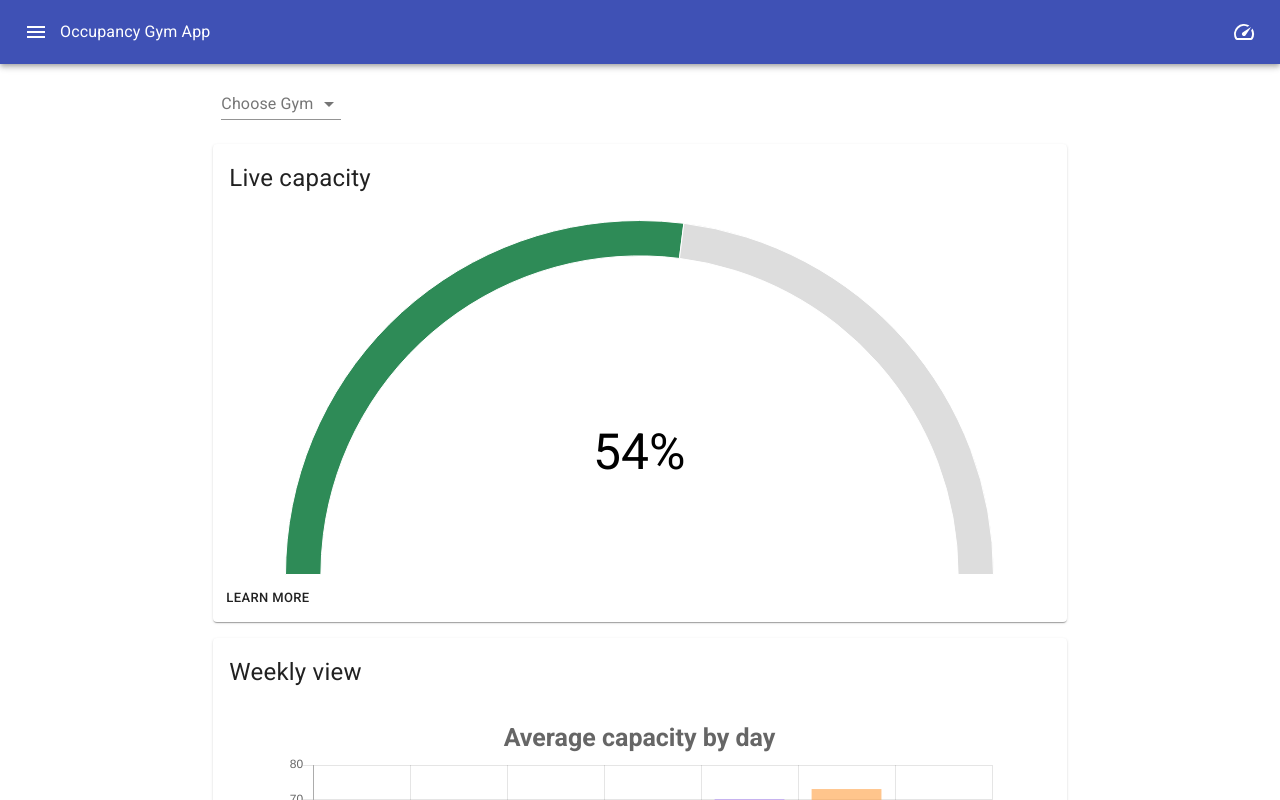
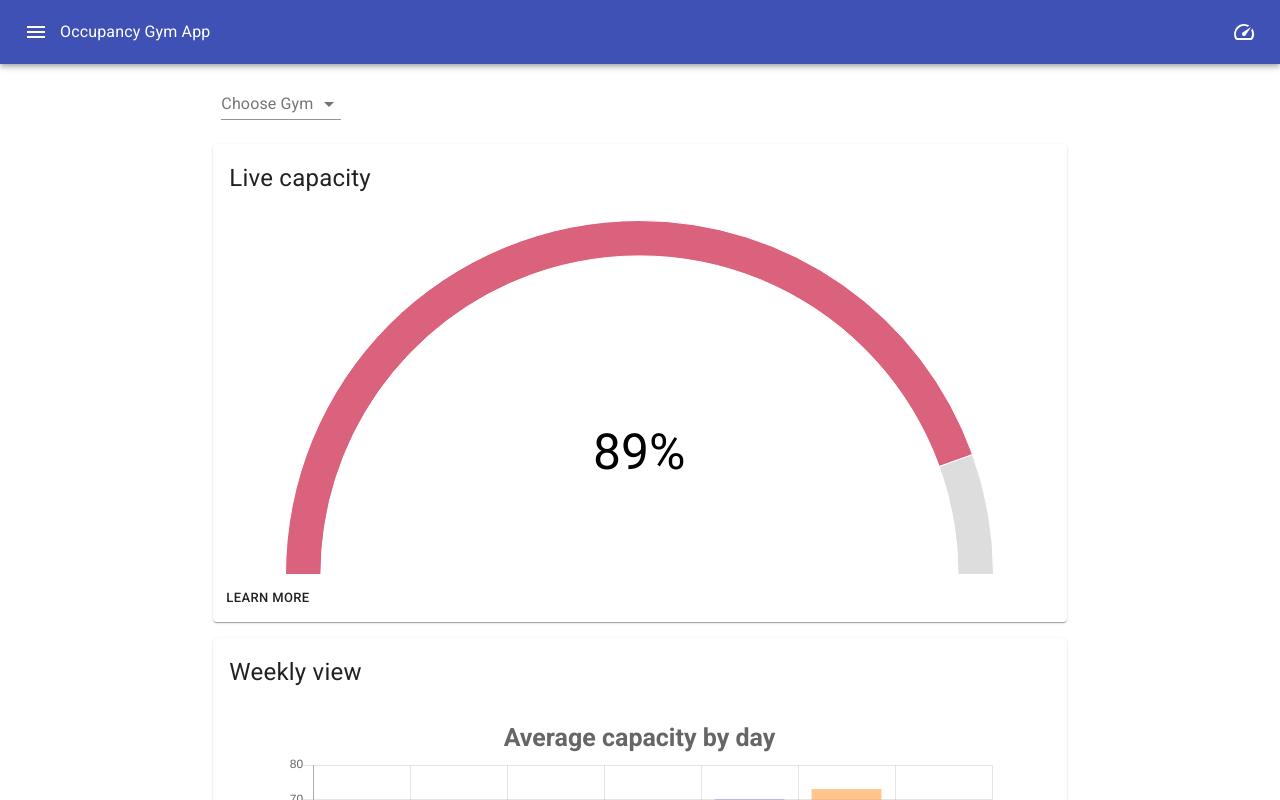
Before and after one commit to JottScones/frontend-testing, a React (Create React App) app: page / in a window 1280 px wide. Shown: the top 800 px of the page. Built offline with nearby package versions, Linux system fonts and the light colour scheme; the HTML template or start-up script is replaced by a standard one.

Commit message:
The capacity bar now changes colour based on the percentage

```diff
--- a/src/components/Content.js
+++ b/src/components/Content.js
@@ -18,7 +18,7 @@ const content = (dayNumber, setDayNumber) => (
           <Grid container direction="row">
             <Grid item xs={1} ms={2} ></Grid>
             <Grid item xs={10} ms={8} >
-              <Capacity capacity={54}/>
+              <Capacity capacity={89}/>
             </Grid>
             <Grid item xs={1} ms={2} ></Grid>
           </Grid>
--- a/src/components/charts/Capacity.js
+++ b/src/components/charts/Capacity.js
@@ -1,6 +1,12 @@
 import React from 'react';
 import {Doughnut, Chart} from 'react-chartjs-2';
 import "typeface-roboto";
+
+const colorOfBar = capacity => (
+  capacity < 60 ? '#2E8B57' :
+  capacity < 80 ? '#EB8258' :
+    '#DA627D'
+);
 
 const Capacity = (props) => {
   const capacity = props.capacity;
@@ -13,7 +19,8 @@ const Capacity = (props) => {
           datasets:[{
             label:'Capacity',
             data:[capacity, 100-capacity],
-            backgroundColor:['#2E8B57', '#ddd'],
+            /*If capacity is greater than 80 color is red*/
+            backgroundColor:[colorOfBar(capacity), '#ddd'],
             borderWidth: 1
           }],
           text: `${capacity}%`
```
